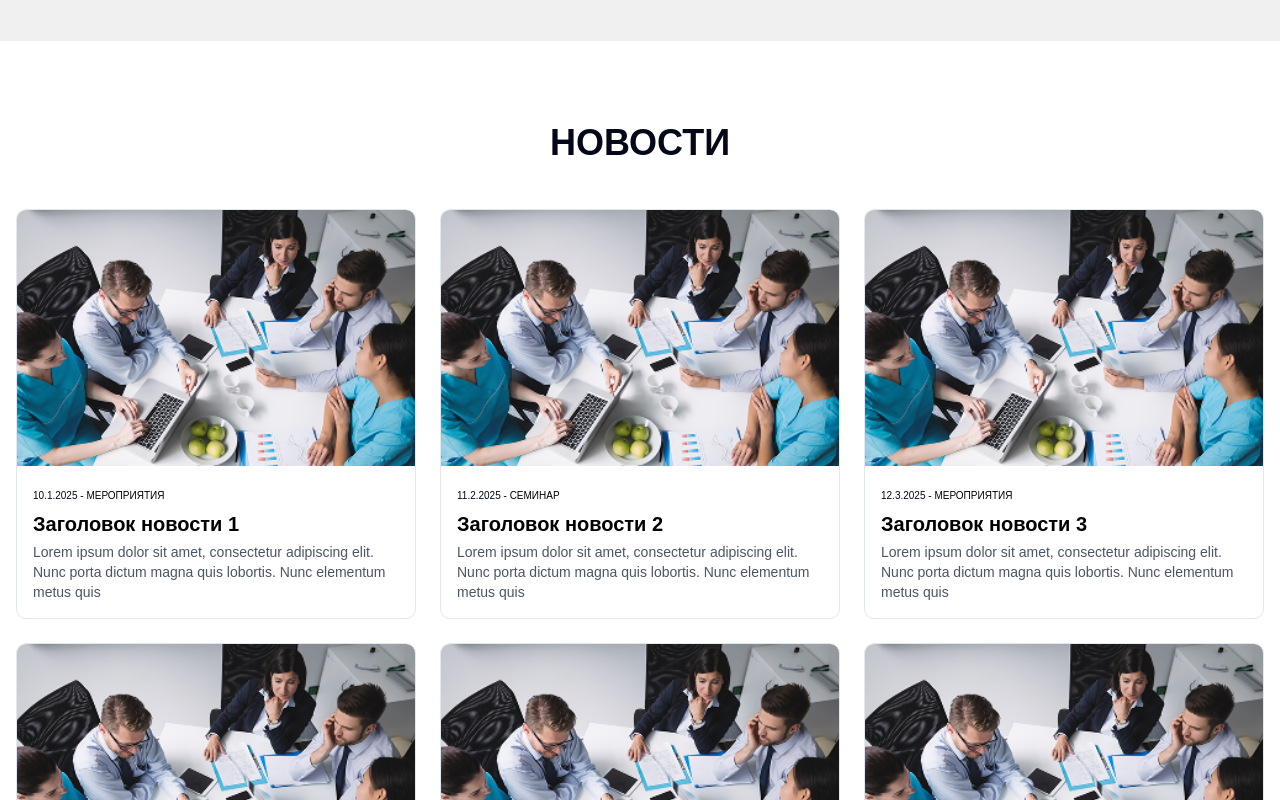
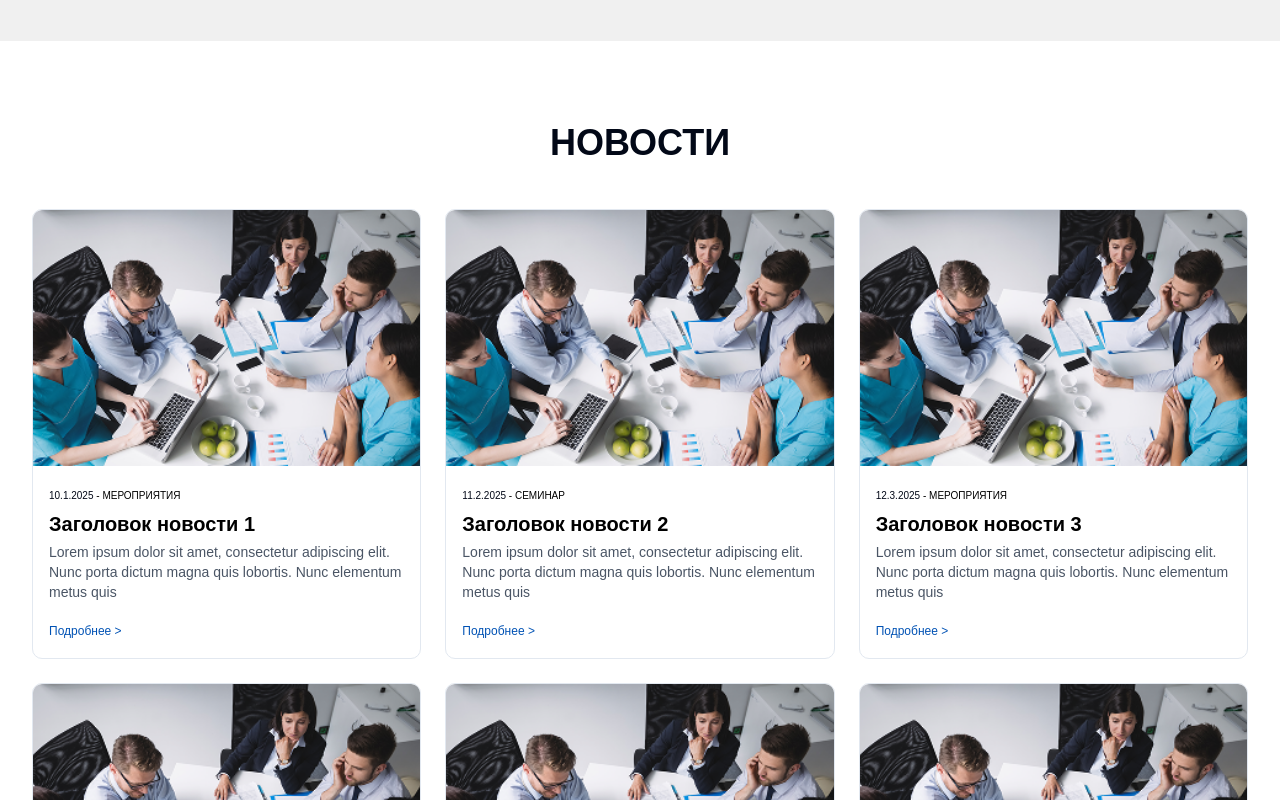
Before and after one commit to rinatbul/D-TIDE-KG, a React (Vite) app in the folder portal/: page / in a window 1280 px wide. Shown: the part 1440-2240 px from the top of the page. Built offline with nearby package versions, Linux system fonts and the light colour scheme.

Commit message:
UI: details link

```diff
--- a/portal/src/components/sections/AboutSection.tsx
+++ b/portal/src/components/sections/AboutSection.tsx
@@ -38,7 +38,7 @@ export const AboutSection = () => {
 
   return (
     <section className="mb-21 bg-[#F0F0F0] pt-21 pb-15">
-      <div className="container mx-auto px-4">
+      <div className="container mx-auto px-8">
         <h2 className="font-onest font-bold text-[36px] leading-none uppercase text-center text-blue-primary mb-12">О ПРОЕКТЕ</h2>
         <div className="flex flex-col md:flex-row gap-16 justify-center">
           <div className="bg-white rounded-lg shadow-[-7px_0px_4px_0px_#0072C6] w-[45vw] min-w-[500px] p-8">
--- a/portal/src/components/sections/ConsortiumSection.tsx
+++ b/portal/src/components/sections/ConsortiumSection.tsx
@@ -55,9 +55,10 @@ export const ConsortiumSection = () => {
     <section className="bg-[#0052B4] pt-21 pb-15">
       <div className="max-w-screen-2xl mx-auto px-4">
         <h2 className="font-onest font-semibold text-[36px] leading-none uppercase text-center text-white mb-12">КОНСОРЦИУМ</h2>
+      </div>
         <div
           ref={scrollRef}
-          className="flex gap-8 overflow-x-hidden overflow-y-visible py-6"
+        className="flex gap-8 overflow-x-hidden overflow-y-visible py-6 px-4"
           onMouseEnter={() => { isPausedRef.current = true; }}
           onMouseLeave={() => { isPausedRef.current = false; }}
         >
@@ -73,7 +74,6 @@ export const ConsortiumSection = () => {
               />
             </div>
           ))}
-        </div>
       </div>
     </section>
   );
--- a/portal/src/components/sections/HeroSection.tsx
+++ b/portal/src/components/sections/HeroSection.tsx
@@ -11,7 +11,7 @@ export const HeroSection = () => {
           className="w-full h-full object-cover"
         />
       </div>
-      <div className="absolute inset-0 flex items-center justify-center z-10 pointer-events-none top-auto bottom-[50vh]">
+      <div className="absolute inset-0 flex items-center justify-center z-10 pointer-events-none top-auto bottom-[35vh]">
         <div className="text-center px-4">
           <h1 className="font-onest font-bold text-[70px] leading-none text-center text-white mb-4">D-TIDE-KG</h1>
           <p className="font-onest font-semibold text-[45px] leading-[130%] text-center capitalize text-white">
@@ -20,7 +20,7 @@ export const HeroSection = () => {
           </p>
         </div>
       </div>
-      <div className="absolute bottom-[15vh] right-[9vw] z-10 w-[379px] h-[117px] bg-white rounded-[4px] p-0 flex items-center pointer-events-auto">
+      <div className="absolute bottom-[8vh] right-[9vw] z-10 w-[379px] h-[117px] bg-white rounded-[4px] p-0 flex items-center pointer-events-auto">
         <div className="flex items-center justify-center h-full p-2 shrink-0">
             <img src={euroFlag} alt="EU Flag" className="h-full w-auto" />
           </div>
--- a/portal/src/components/sections/NewsPageSection.tsx
+++ b/portal/src/components/sections/NewsPageSection.tsx
@@ -67,6 +67,8 @@ export const NewsPageSection = () => {
             key={news.id}
             news={news}
             variant="link"
+            showReadMore={true}
+            readMoreColor="blue"
             dateSeparator=" - "
           />
         ))}
--- a/portal/src/components/sections/NewsSection.tsx
+++ b/portal/src/components/sections/NewsSection.tsx
@@ -17,7 +17,7 @@ export const NewsSection = () => {
 
   return (
     <section className="mb-21 bg-white">
-      <div className="container mx-auto px-4">
+      <div className="container mx-auto px-8">
         <h2 className="font-onest font-bold text-[36px] leading-none uppercase text-center text-blue-primary mb-12">НОВОСТИ</h2>
         <div className="grid md:grid-cols-2 lg:grid-cols-3 gap-6 mb-8">
           {mockNews.slice((currentPage - 1) * itemsPerPage, currentPage * itemsPerPage).map((news) => (
@@ -25,6 +25,8 @@ export const NewsSection = () => {
               key={news.id}
               news={news}
               variant="link"
+              showReadMore={true}
+              readMoreColor="blue"
               dateSeparator=" - "
             />
           ))}
--- a/portal/src/components/sections/WorkPackagesPageSection.tsx
+++ b/portal/src/components/sections/WorkPackagesPageSection.tsx
@@ -32,7 +32,7 @@ export const WorkPackagesPageSection = () => {
   return (
     <div className="grid grid-cols-1 md:grid-cols-2 gap-y-18 gap-x-18 justify-items-center">
       {workPackages.map((wp) => (
-        <Link key={wp.id} to={wp.link} className="bg-white w-125.5 h-107.5 rounded-[0.625rem] overflow-hidden transition-all duration-300 hover:-translate-y-1 hover:shadow-[0px_0px_25.1px_0px_rgba(0,0,0,0.25)] block no-underline">
+        <Link key={wp.id} to={wp.link} className="bg-white w-125.5 h-107.5 rounded-[0.625rem] overflow-hidden transition-all duration-300 hover:-translate-y-1 hover:shadow-[0px_0px_25.1px_0px_rgba(0,0,0,0.25)] flex flex-col no-underline">
           <div className="w-full h-[300px] overflow-hidden">
             <img
               src={wp.image}
@@ -40,8 +40,11 @@ export const WorkPackagesPageSection = () => {
               className="w-full h-full object-cover"
             />
           </div>
-          <div className="p-6">
-            <h3 className="font-onest font-bold text-xl leading-none text-black">{wp.title}</h3>
+          <div className="p-6 flex flex-col flex-1">
+            <h3 className="font-onest font-bold text-xl leading-none text-black mb-4">{wp.title}</h3>
+            <span className="font-onest font-medium text-xs leading-none text-[#0052B4] mt-auto">
+              Подробнее &gt;
+            </span>
           </div>
         </Link>
       ))}
--- a/portal/src/components/ui/NewsCard.tsx
+++ b/portal/src/components/ui/NewsCard.tsx
@@ -33,7 +33,7 @@ export const NewsCard = ({
     : 'hover:shadow-[3px_3px_10px_0px_rgba(0,0,0,0.2)]';
 
   const readMoreColorClass = readMoreColor === 'blue'
-    ? 'text-blue-primary'
+    ? 'text-[#0052B4]'
     : 'text-green-primary';
 
   const cardContent = (
```
